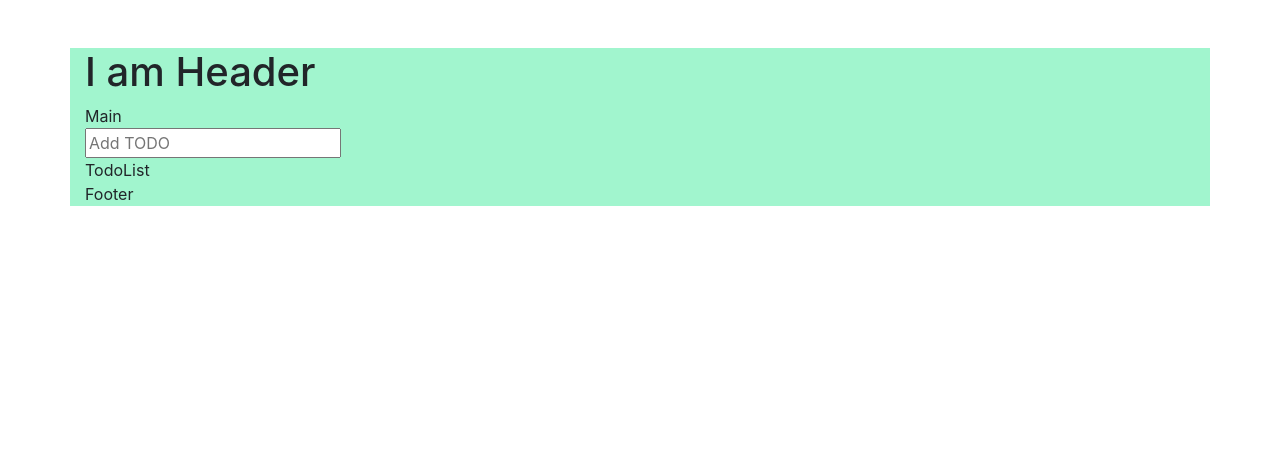
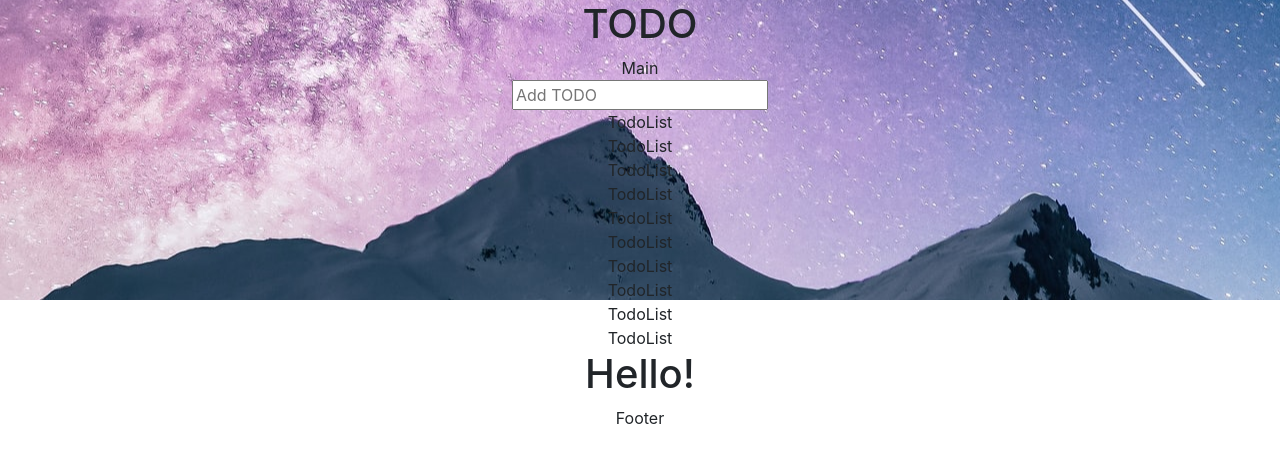
Before and after one commit to assembler-institute/reactjs-wish-list, a React (Create React App) app: page / in a window 1280 px wide. Shown: the top 462 px of the page. Built offline with nearby package versions, Linux system fonts and the light colour scheme.

Commit message:
style - Added background image & first styles

```diff
--- a/src/components/TodoList/TodoList.js
+++ b/src/components/TodoList/TodoList.js
@@ -1,5 +1,19 @@
 import React from "react";
 
 export default function TodoList() {
-  return <div>TodoList</div>;
+  return (
+    <>
+      <div>TodoList</div>
+      <div>TodoList</div>
+      <div>TodoList</div>
+      <div>TodoList</div>
+      <div>TodoList</div>
+      <div>TodoList</div>
+      <div>TodoList</div>
+      <div>TodoList</div>
+      <div>TodoList</div>
+      <div>TodoList</div>
+      <h1>Hello!</h1>
+    </>
+  );
 }
--- a/src/components/layout/Header/Header.js
+++ b/src/components/layout/Header/Header.js
@@ -1,9 +1,11 @@
 import React from "react";
+
+import "./Header.scss";
 
 export default function Header() {
   return (
-    <>
-      <h1>I am Header</h1>
-    </>
+    <div>
+      <h1 className="main_title">TODO</h1>
+    </div>
   );
 }
--- /dev/null
+++ b/src/components/layout/Header/Header.scss
@@ -0,0 +1,3 @@
+.Header h1 {
+  color: white;
+}
--- a/src/pages/Home/Home.js
+++ b/src/pages/Home/Home.js
@@ -5,12 +5,15 @@ import Header from "../../components/layout/Header";
 import Main from "../../components/layout/Main";
 import Footer from "../../components/layout/Footer";
 
+import "./Home.scss";
+
 export default function Home() {
   return (
-    <div>
-      <main className="container mt-5">
+    <div className="home">
+      <main>
         <section className="row">
-          <div className="col col-12">
+          <div className="upper_home">
+            <div />
             <Header />
             <Main />
             <Footer />
--- /dev/null
+++ b/src/pages/Home/Home.scss
@@ -0,0 +1,19 @@
+.home {
+  display: block;
+  width: 100%;
+  height: 100%;
+}
+
+.upper_home {
+  background-image: url("../../img/background.jpg");
+  background-repeat: no-repeat;
+  background-position: center;
+  background-size: fit;
+  height: 300px;
+  width: 100%;
+  text-align: center;
+}
+
+.Header {
+  color: white;
+}
```
Also changed, not shown: .eslintrc.js, src/img/background.jpg (added).
